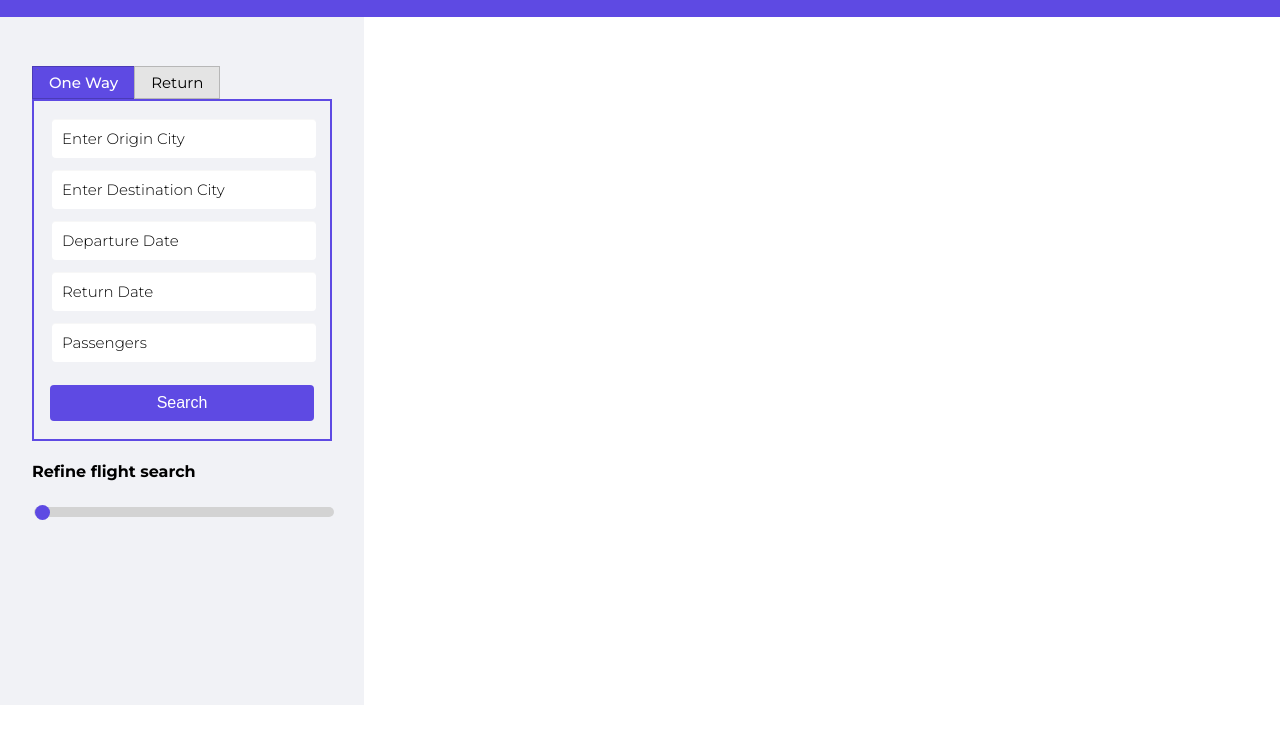
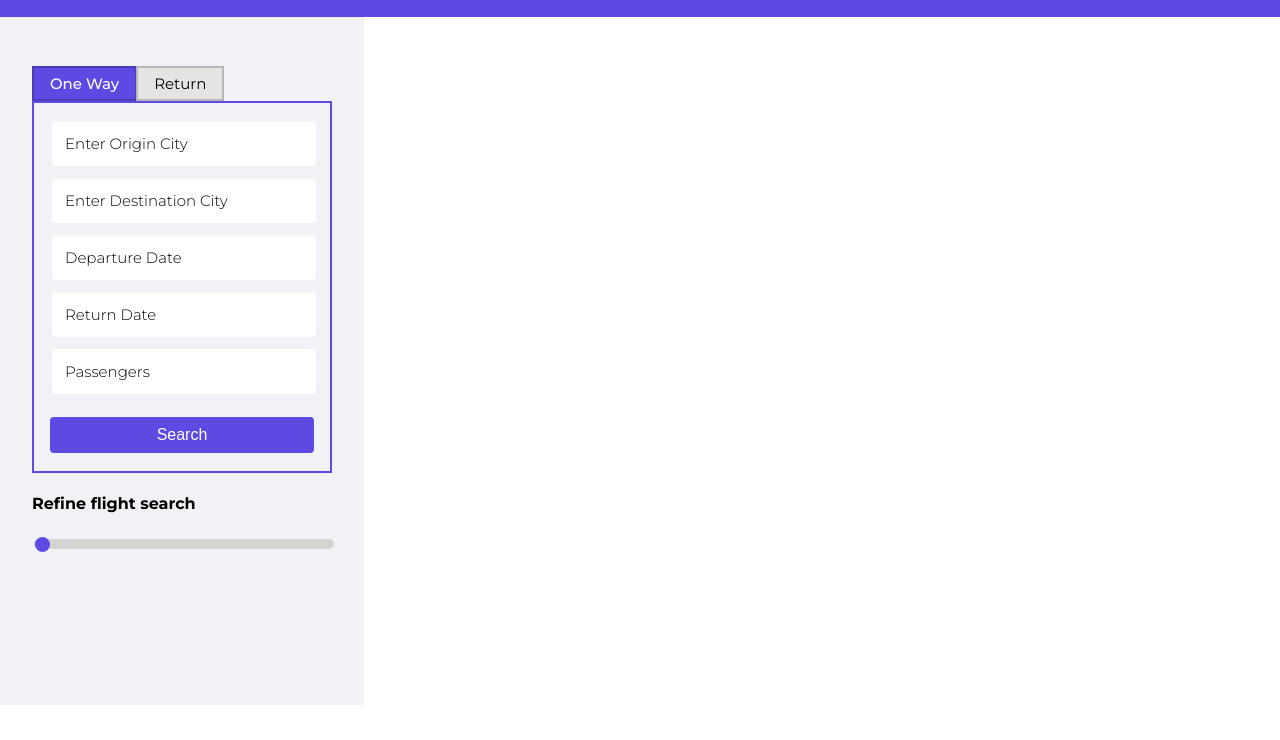
Before and after one commit to mahesh-gfx/Flight-Search, a plain HTML site: page index.html in a window 1280 px wide. Shown: the part 60-800 px from the top of the page. Drawn offline with Linux system fonts and the light colour scheme.

Commit message:
6th Update
Fixed CSS in form

```diff
--- a/flight.css
+++ b/flight.css
@@ -29,12 +29,15 @@ h1 span
 {
     display: flex;
     margin: 0px;
+    height: auto;
     border: 2px solid #5E4AE3;
-    padding: 1rem;
+    padding: 1em;
     display: flex;
     flex-direction: column;
     font-family: 'Montserrat', sans-serif;
     font-style: normal;
+    box-sizing: border-box;
+    overflow: hidden;
 }
 
 .details input
@@ -43,27 +46,29 @@ h1 span
 	border-radius: 4px;
 	font-size: 15px;
     font-weight: Normal;
-    border: none;
-	margin: 2px;
+    margin: 2px 2px 10px 2px;
 	outline: 0;
-	padding: 10px;
-	width: 100%;
-	box-sizing: border-box;
-   	background-color: white;
+	padding: 12px;
+    width: 100%;
+    border: 1px solid transparent;
+	background-color: white;
 	box-shadow: 0 1px 0 rgba(0,0,0,0.03) inset;
-	margin-bottom: 10px;
+	overflow:hidden;
+    box-sizing: border-box;
 }
 
 .details input:hover
 {
     border: 1px solid blue;
-    transition: all 0.2s ease-in-out;
+    box-sizing: border-box;
+    border-style: inset;
 }
 
 ::placeholder
 {
     font-weight: 100;
     opacity: 1;
+    box-sizing: border-box;
 }
 
 .type
@@ -92,16 +97,15 @@ h1 span
     text-align: center;
     padding: 8px 16px;
     margin-right: -1px;
-    border: 1px solid rgba(0, 0, 0, 0.2);
-
+    border: 2px solid rgba(0, 0, 0, 0.2);
+    box-sizing: border-box;
     transition: all 0.1s ease-in-out;
 }
 
 .type label:hover
 {
     cursor: pointer;
-    border: 1px solid #5E4AE3;
-    border-bottom: 0px;
+    border: 2px solid #5E4AE3;
 }
 
 .type input:checked + label
@@ -110,7 +114,7 @@ h1 span
     color:white;
     box-shadow: none;
     font-weight: 500;
-    border: 1px solid rgba(0, 0, 0, 0.2);
+    border: 2px solid rgba(0, 0, 0, 0.2);
 }
 
 
--- a/flight.js
+++ b/flight.js
@@ -11,6 +11,7 @@
             {   if(ele[i].checked)
                     radio=ele[i].value;
             }
+
 
 
             fetch('flight.json')
@@ -113,5 +114,6 @@
                         console.log("noflight");
                 }
             }
+
         return false;
     };
```
